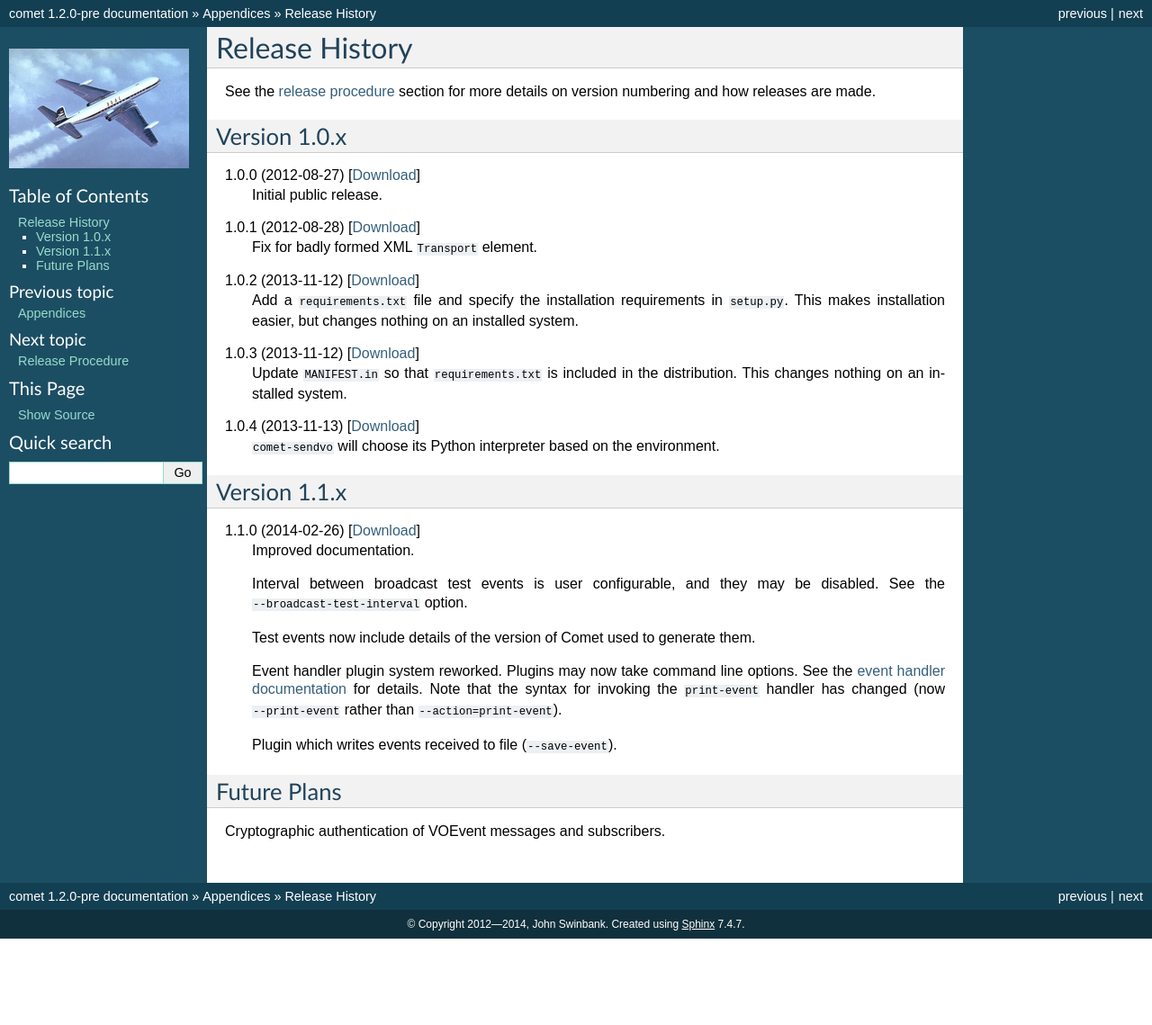
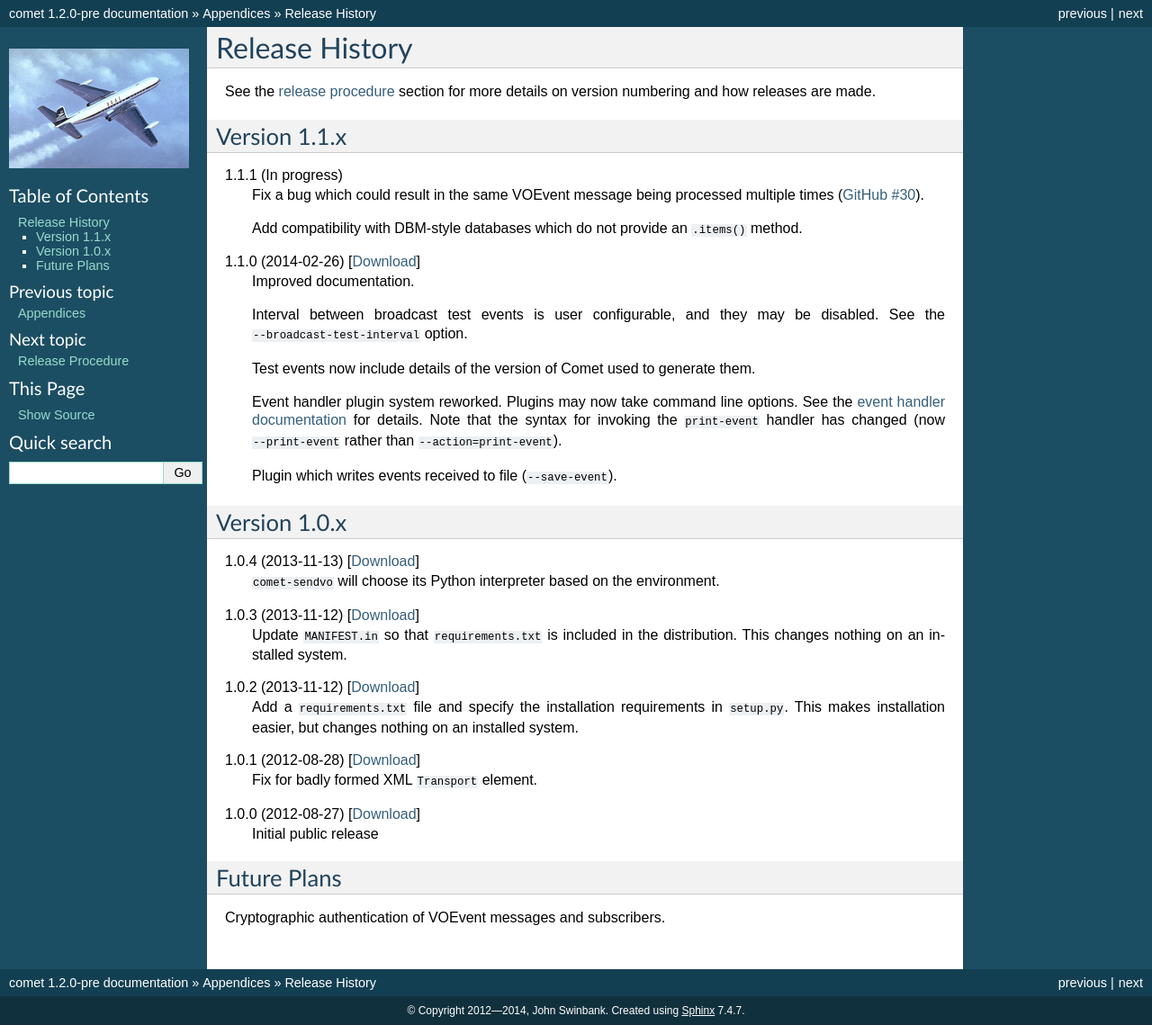
Before and after one commit to jdswinbank/Comet, a Sphinx documentation site: the page built from docs/appendix/history.rst, in a window 1280 px wide. Shown: the whole page at 90% size. Built offline with Sphinx 7.4.7, drawn with Linux system fonts in a browser that asks for light colours; before the commit the page ends 1043 px from its top, so only the background shows below that; some of the changed lines change nothing that is shown.

Commit message:
Update release history for 1.1.1 WIP

```diff
--- a/docs/appendix/history.rst
+++ b/docs/appendix/history.rst
@@ -6,30 +6,15 @@
 See the :ref:`release procedure <sec-release>` section for more details on
 version numbering and how releases are made.
 
-Version 1.0.x
+Version 1.1.x
 -------------
 
-1.0.0 (2012-08-27) [`Download <https://github.com/jdswinbank/Comet/tarball/1.0.0>`__]
-   Initial public release.
+1.1.1 (In progress)
+    Fix a bug which could result in the same VOEvent message being processed
+    multiple times (`GitHub #30`_).
 
-1.0.1 (2012-08-28) [`Download <https://github.com/jdswinbank/Comet/tarball/1.0.1>`__]
-   Fix for badly formed XML ``Transport`` element.
-
-1.0.2 (2013-11-12) [`Download <https://github.com/jdswinbank/Comet/tarball/1.0.2>`__]
-   Add a ``requirements.txt`` file and specify the installation requirements
-   in ``setup.py``. This makes installation easier, but changes nothing on an
-   installed system.
-
-1.0.3 (2013-11-12) [`Download <https://github.com/jdswinbank/Comet/tarball/1.0.3>`__]
-   Update ``MANIFEST.in`` so that ``requirements.txt`` is included in the
-   distribution. This changes nothing on an installed system.
-
-1.0.4 (2013-11-13) [`Download <https://github.com/jdswinbank/Comet/tarball/1.0.4>`__]
-   ``comet-sendvo`` will choose its Python interpreter based on the
-   environment.
-
-Version 1.1.x
--------------
+    Add compatibility with DBM-style databases which do not provide an
+    ``.items()`` method.
 
 1.1.0 (2014-02-26) [`Download <https://github.com/jdswinbank/Comet/tarball/1.1.0>`__]
     Improved documentation.
@@ -47,6 +32,32 @@
 
     Plugin which writes events received to file (``--save-event``).
 
+.. _GitHub #30: https://github.com/jdswinbank/Comet/issues/30
+
+
+Version 1.0.x
+-------------
+
+1.0.4 (2013-11-13) [`Download <https://github.com/jdswinbank/Comet/tarball/1.0.4>`__]
+   ``comet-sendvo`` will choose its Python interpreter based on the
+   environment.
+
+1.0.3 (2013-11-12) [`Download <https://github.com/jdswinbank/Comet/tarball/1.0.3>`__]
+   Update ``MANIFEST.in`` so that ``requirements.txt`` is included in the
+   distribution. This changes nothing on an installed system.
+
+1.0.2 (2013-11-12) [`Download <https://github.com/jdswinbank/Comet/tarball/1.0.2>`__]
+   Add a ``requirements.txt`` file and specify the installation requirements
+   in ``setup.py``. This makes installation easier, but changes nothing on an
+   installed system.
+
+1.0.1 (2012-08-28) [`Download <https://github.com/jdswinbank/Comet/tarball/1.0.1>`__]
+   Fix for badly formed XML ``Transport`` element.
+
+1.0.0 (2012-08-27) [`Download <https://github.com/jdswinbank/Comet/tarball/1.0.0>`__]
+   Initial public release
+
+
 Future Plans
 ------------
 
```
